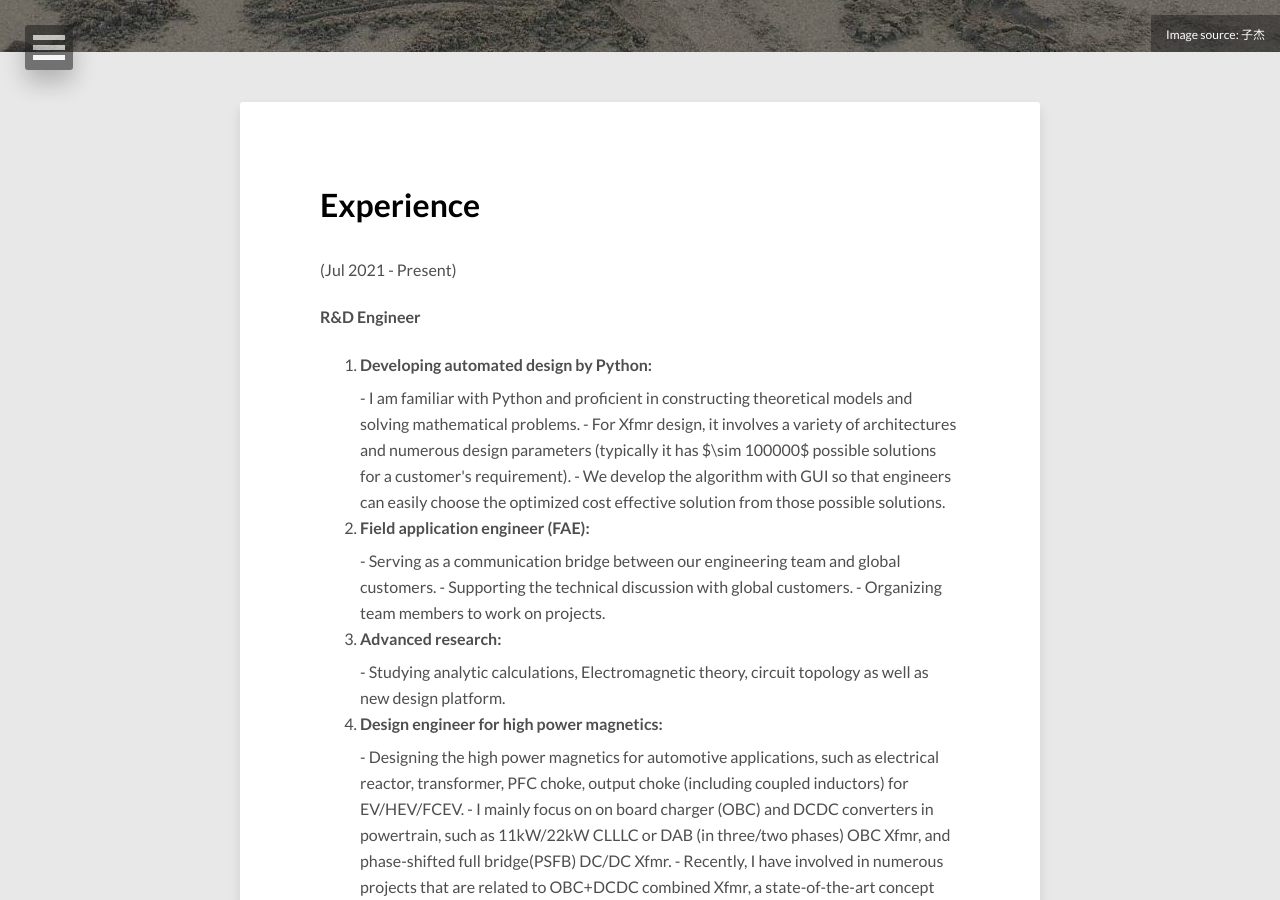
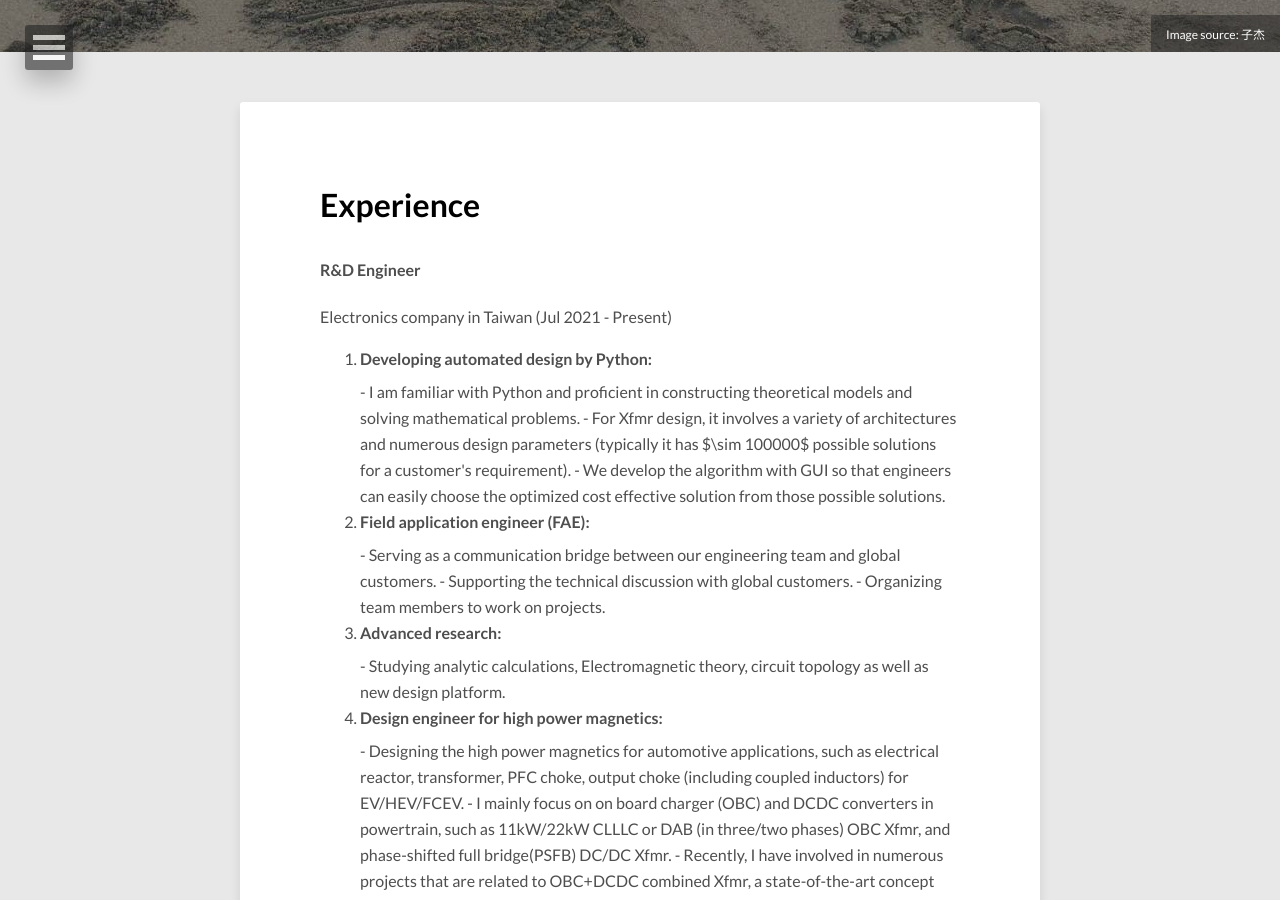
Before and after one commit to pochunsun/pochunsun.github.io, a Jekyll site: the page built from about/index.md, in a window 1280 px wide and 900 px high, scrolled down 348 px. Built offline with Jekyll 4.4.1, drawn with Linux system fonts in a browser that asks for light colours; nearby versions of some CDN libraries.

Commit message:
Update index.md

```diff
--- a/about/index.md
+++ b/about/index.md
@@ -9,8 +9,10 @@ modified: 2021-02-02
 ---
 # <font color=black>Experience</font>
 
-(Jul 2021 - Present)<br>
 #### R&D Engineer
+
+Electronics company in Taiwan (Jul 2021 - Present)<br>
+
 <ol>
 <li><b> Developing automated design by Python:</b></li>
 
```
